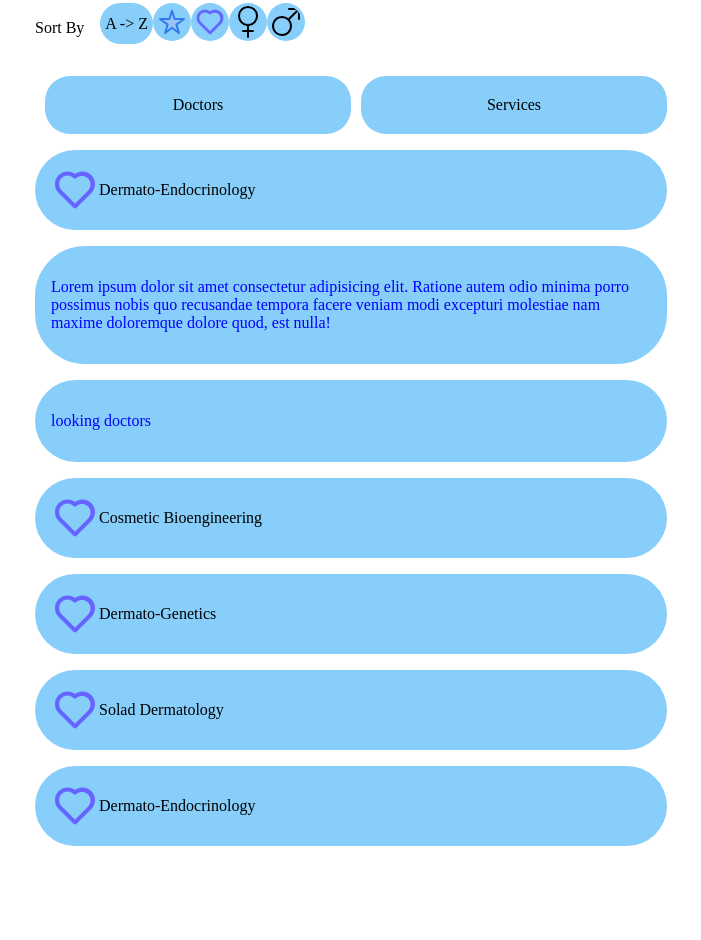
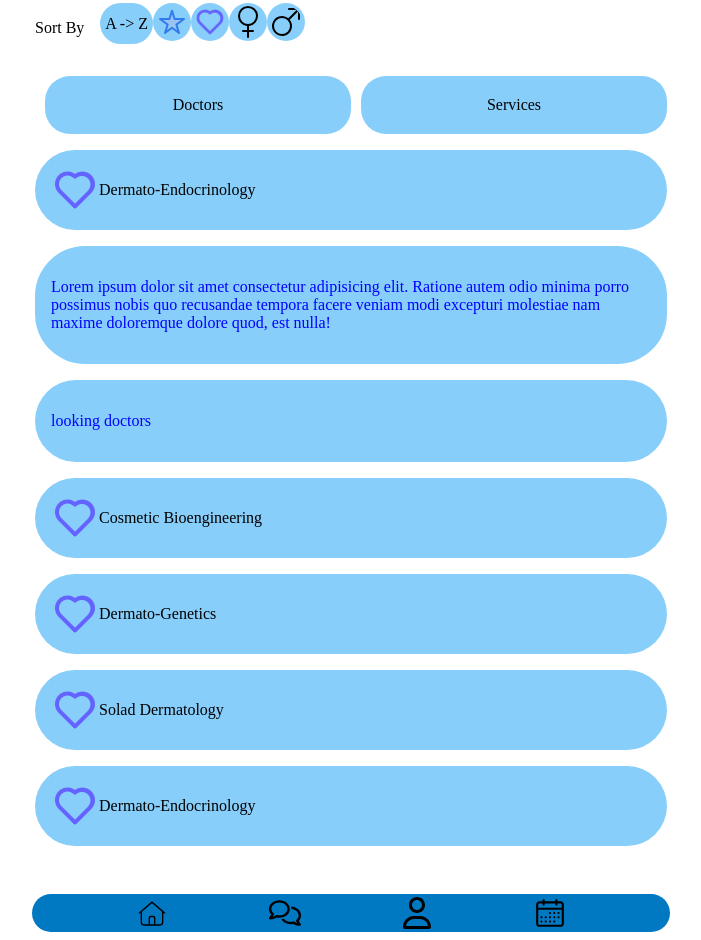
Before and after one commit to Maksas2002/Doctor, a plain HTML site: page index.html in a window 1280 px wide. Shown: the part 181-1121 px from the top of the page, without its empty margins (289-990 px from the left). Before the commit the page ends 1083 px from the top, so only its background shows below. Drawn offline with Linux system fonts and the light colour scheme.

Commit message:
footer added

```diff
--- a/index.html
+++ b/index.html
@@ -61,6 +61,13 @@
         Dermato-Endocrinology
       </div>
     </main>
-
+    <footer>
+      <div>
+      <img src="images/7351042_home_house_building_estate_icon.svg" alt="home">
+      <img src="images/8664940_comments_message_chat_icon.svg" alt="chat">
+      <img src="images/8664831_user_icon.svg" alt="user">
+      <img src="images/9034341_calendar_icon.svg" alt="calendar">
+      </div>
+    </footer>
   </body>
 </html>
--- a/style.css
+++ b/style.css
@@ -51,9 +51,9 @@ main {
       margin-left: 1rem;
     }
   }
-  article{
+  article {
     display: flex;
-    div{
+    div {
       display: flex;
       width: 100%;
       align-items: center;
@@ -66,17 +66,32 @@ main {
       padding: 20px;
     }
   }
-  div{
+  div {
     display: flex;
     justify-content: flex-start;
     align-items: center;
     background-color: #87cefa;
     border-radius: 50px;
     margin-bottom: 1rem;
-    padding:1rem;
-    p{
+    padding: 1rem;
+    p {
       color: #0000ff;
-
     }
   }
 }
+footer {
+  display: flex;
+  justify-content: center;
+  div {
+    background-color: #0078c2;
+    border-radius: 25px;
+    padding: 3px;
+    width: 50%;
+    display: flex;
+    justify-content: space-evenly;
+  }
+  img {
+    width: 2rem;
+    height: 2rem;
+  }
+}
```
Also changed, not shown: images/7351042_home_house_building_estate_icon.svg (added), images/8664831_user_icon.svg (added), images/8664940_comments_message_chat_icon.svg (added), images/9034341_calendar_icon.svg (added).
